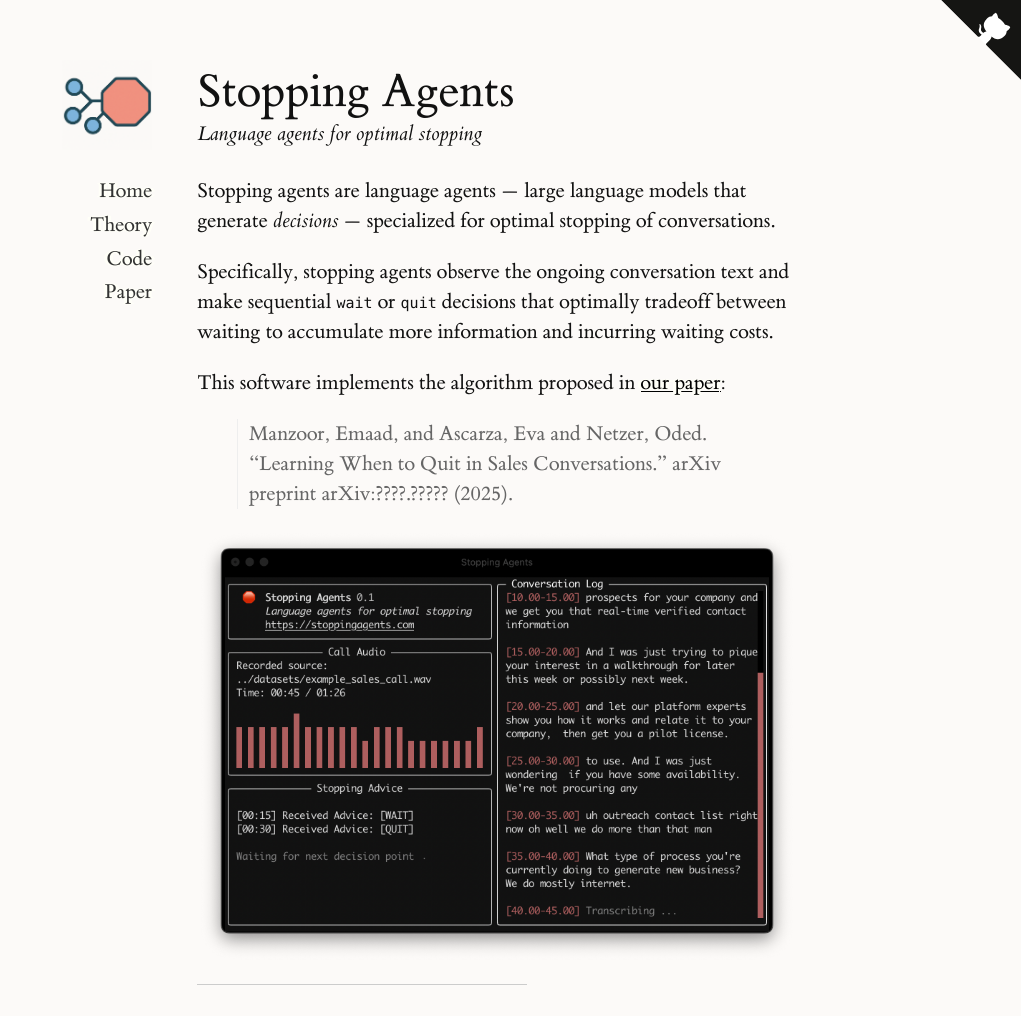
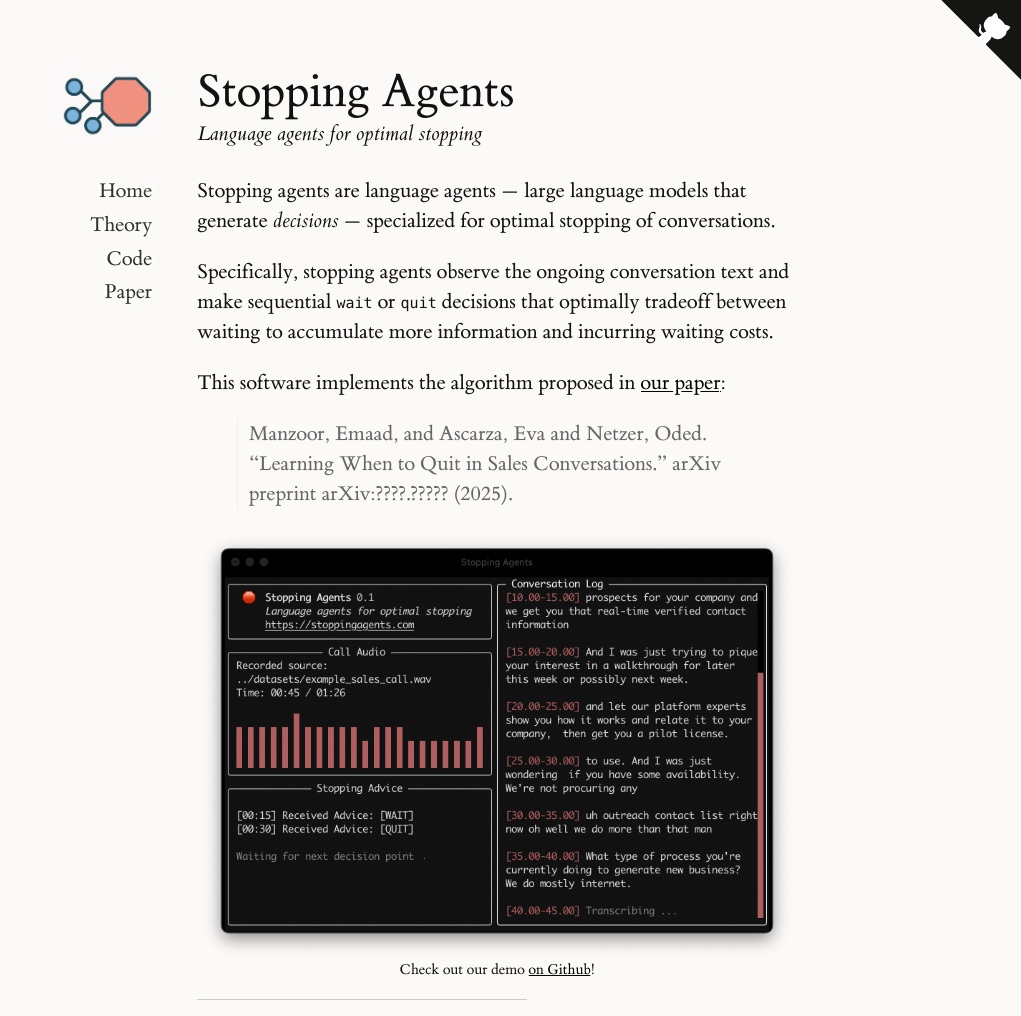
Before and after one commit to emaadmanzoor/stopping-agents, a Jekyll site: the page built from index.md, in a window 1280 px wide. Shown: the whole page, without its empty margins (259-1280 px from the left). Built offline with Jekyll 4.4.1, drawn with Linux system fonts in a browser that asks for light colours.

Commit message:
add caption for image

```diff
--- a/css/styles.css
+++ b/css/styles.css
@@ -173,10 +173,9 @@ pre > code {
 }
 
 .content .caption {
-    font-size: 0.8em;
-    line-height: 1.2em;
-    margin: 0 auto 2em auto;
-    width: 80%;
+    font-size: 1em;
+    line-height: 1em;
+    text-align: center;
 }
 
 .content .discuss {
--- a/index.md
+++ b/index.md
@@ -23,6 +23,8 @@ This software implements the algorithm proposed in [our paper](#):
 {: style="color: #666; font-size: 0.7em; "}
 > Manzoor, Emaad, and Ascarza, Eva and Netzer, Oded. "Learning When to Quit in Sales Conversations." arXiv preprint arXiv:????.????? (2025).
 
-<img src="images/demo.png"/>
+![demo](images/demo.png)
+Check out our demo [on Github](https://github.com/emaadmanzoor/stopping-agents/)!
+{:.caption}
 
 <hr/>
```
